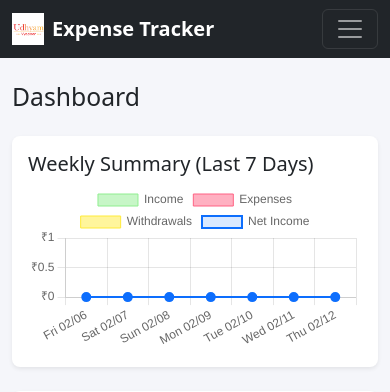
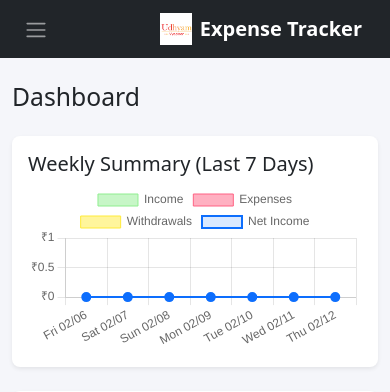
Before and after one commit to sudatta/income-tracker, a Flask app: page / in a window 390 px wide. Shown: the top 392 px of the page. Run offline with Flask 3, Linux system fonts and the light colour scheme; the visitor is signed in with stand-in values (Sample User, id 1); data that the repository does not hold is empty.

Commit message:
Replace top navbar with hamburger menu using offcanvas sidebar
Co-Authored-By: Claude Opus 4.6 <noreply@anthropic.com>

```diff
--- a/templates/base.html
+++ b/templates/base.html
@@ -9,17 +9,25 @@
     {% block head %}{% endblock %}
 </head>
 <body>
-    <nav class="navbar navbar-expand-lg navbar-dark bg-dark">
-        <div class="container">
-            <a class="navbar-brand d-flex align-items-center" href="{{ url_for('main.dashboard') }}">
+    <nav class="navbar navbar-dark bg-dark">
+        <div class="container d-flex align-items-center">
+            <button class="btn btn-outline-light me-3 border-0" type="button" data-bs-toggle="offcanvas" data-bs-target="#sideMenu">
+                <span class="navbar-toggler-icon"></span>
+            </button>
+            <a class="navbar-brand d-flex align-items-center mb-0" href="{{ url_for('main.dashboard') }}">
                 <img src="{{ url_for('static', filename='logo.png') }}" alt="Logo" height="32" class="me-2">
                 Expense Tracker
             </a>
-            <button class="navbar-toggler" type="button" data-bs-toggle="collapse" data-bs-target="#navbarNav">
-                <span class="navbar-toggler-icon"></span>
-            </button>
-            <div class="collapse navbar-collapse" id="navbarNav">
-                <ul class="navbar-nav ms-auto">
+        </div>
+    </nav>
+
+    <div class="offcanvas offcanvas-start text-bg-dark" id="sideMenu">
+        <div class="offcanvas-header">
+            <h5 class="offcanvas-title">Menu</h5>
+            <button type="button" class="btn-close btn-close-white" data-bs-dismiss="offcanvas"></button>
+        </div>
+        <div class="offcanvas-body">
+            <ul class="navbar-nav">
                 {% if current_user.is_authenticated %}
                     <li class="nav-item">
                         <a class="nav-link" href="{{ url_for('main.dashboard') }}">Dashboard</a>
@@ -27,7 +35,7 @@
                     <li class="nav-item">
                         <a class="nav-link" href="{{ url_for('main.journal') }}">Journal</a>
                     </li>
-                        <li class="nav-item">
+                    <li class="nav-item mt-3">
                         <span class="nav-link text-light">{{ current_user.username }}</span>
                     </li>
                     <li class="nav-item">
@@ -44,7 +52,6 @@
             </ul>
         </div>
     </div>
-    </nav>
 
     <div class="container mt-4">
         {% with messages = get_flashed_messages(with_categories=true) %}
```
Lines whose indentation alone changed are shown as unchanged.
